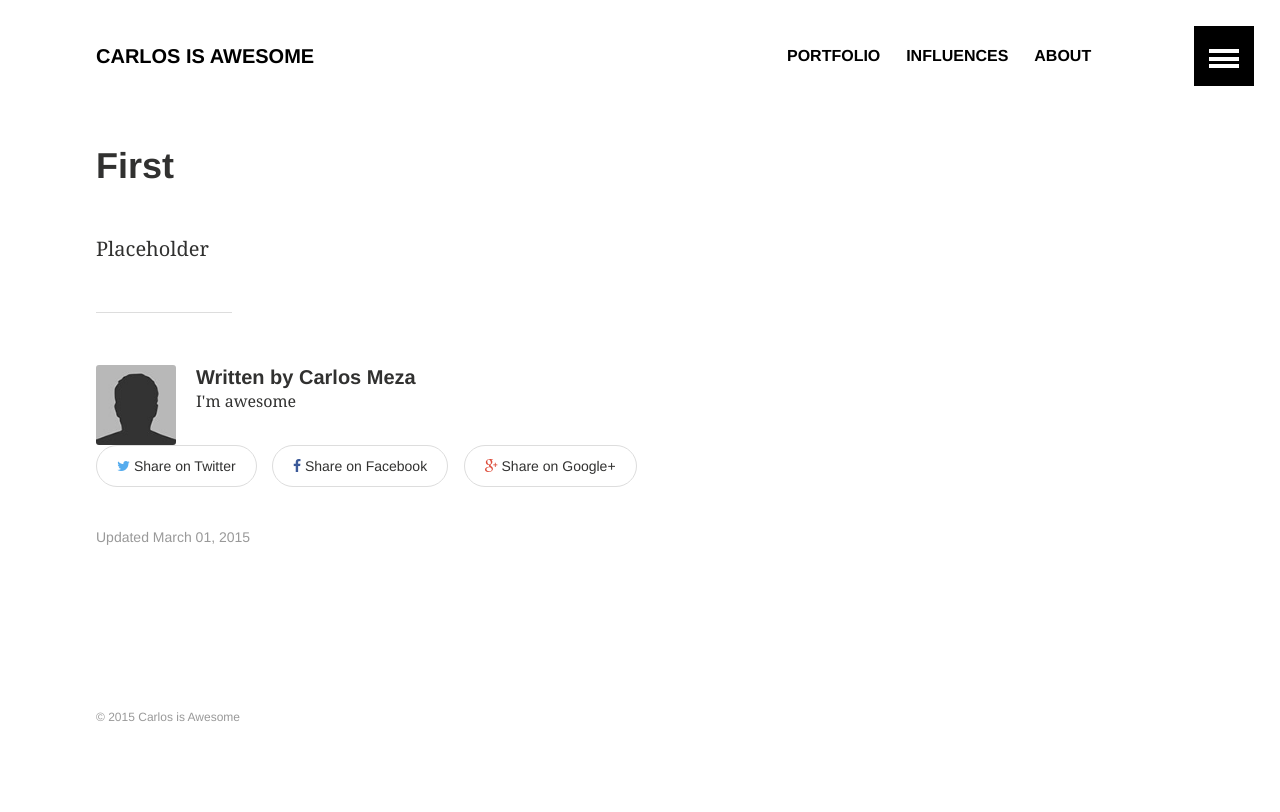
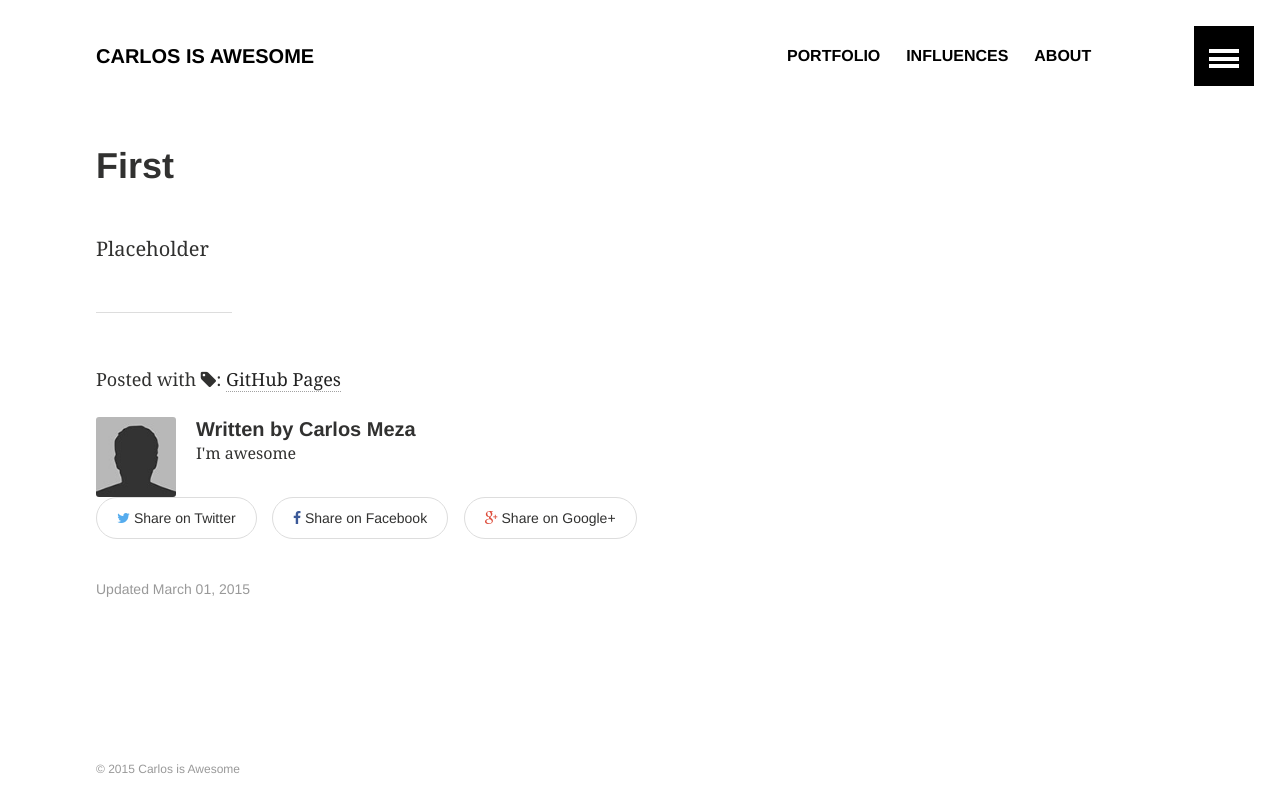
Before and after one commit to CMeza99/carlosmeza.com, a Jekyll site: the page built from _posts/2015-03-01-First.md, in a window 1280 px wide. Shown: the top 812 px of the page. Built offline with Jekyll 4.4.1, drawn with Linux system fonts in a browser that asks for light colours.

```diff
--- /dev/null
+++ b/_data/tags.yml
@@ -0,0 +1,2 @@
+- slug: github-pages
+  name: GitHub Pages
--- a/_layouts/article.html
+++ b/_layouts/article.html
@@ -20,6 +20,27 @@ layout: default
 			<div id="content" class="page-content" itemprop="articleBody">
 				{{ content }}
 				<hr />
+
+				{% assign post = page %}
+				{% if post.tags.size > 0 %}
+					{% capture tags_content %}Posted with {% if post.tags.size == 1 %}<i class="fa fa-tag"></i>{% else %}<i class="fa fa-tags"></i>{% endif %}: {% endcapture %}
+					{% for post_tag in post.tags %}
+						{% for data_tag in site.data.tags %}
+							{% if data_tag.slug == post_tag %}
+								{% assign tag = data_tag %}
+							{% endif %}
+						{% endfor %}
+						{% if tag %}
+							{% capture tags_content_temp %}{{ tags_content }}<a href="/blog/tag/{{ tag.slug }}/">{{ tag.name }}</a>{% if forloop.last == false %}, {% endif %}{% endcapture %}
+							{% assign tags_content = tags_content_temp %}
+						{% endif %}
+					{% endfor %}
+				{% else %}
+					{% assign tags_content = '' %}
+				{% endif %}
+
+				<p>{{ tags_content }}</p>
+
 				<footer class="page-footer">
 					{% if page.categories %}{% include page-author.html %}{% endif %}
 					{% if page.share != false %}{% include share-this.html %}{% endif %}
--- a/_posts/2015-03-01-First.md
+++ b/_posts/2015-03-01-First.md
@@ -1,6 +1,7 @@
 ---
 title: First
 layout: article
+tags: [github-pages]
 ---
 
 Placeholder
```
Also changed, not shown: tags.md (added, +28 -0 lines).
